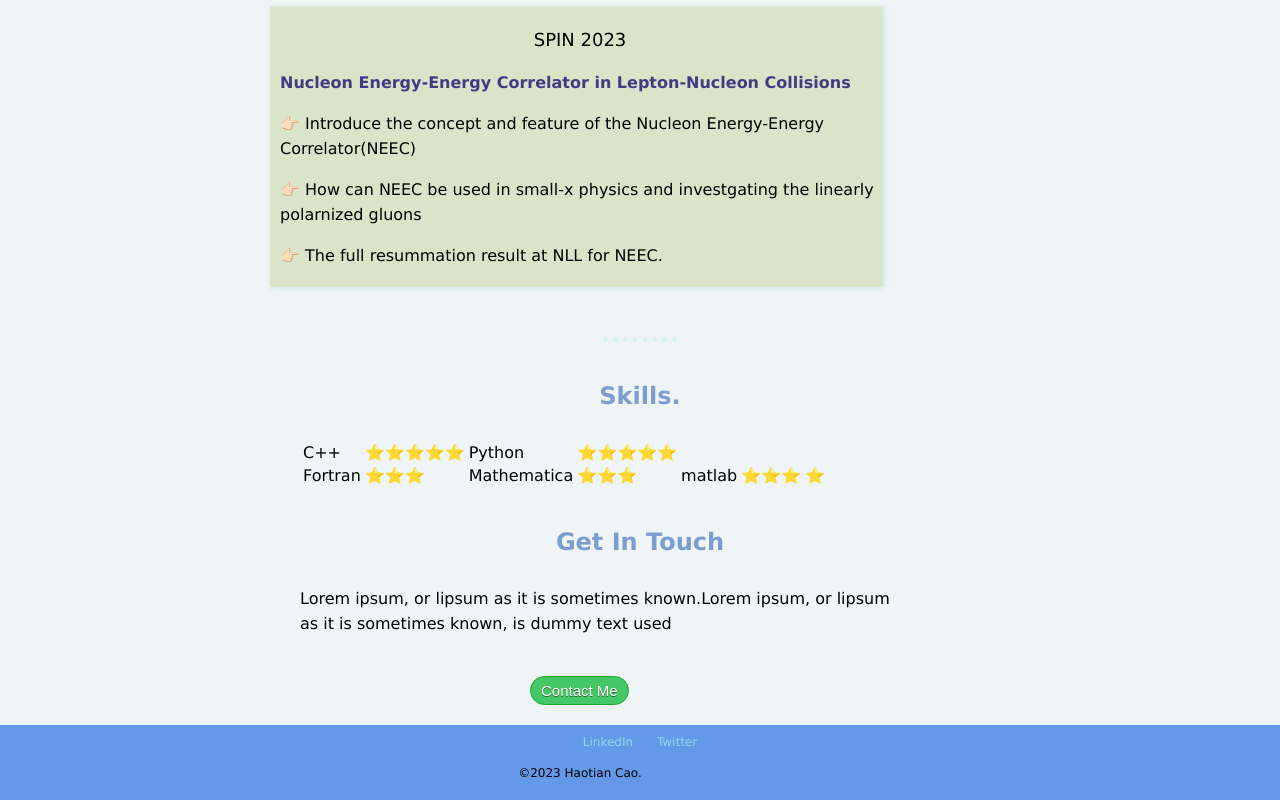
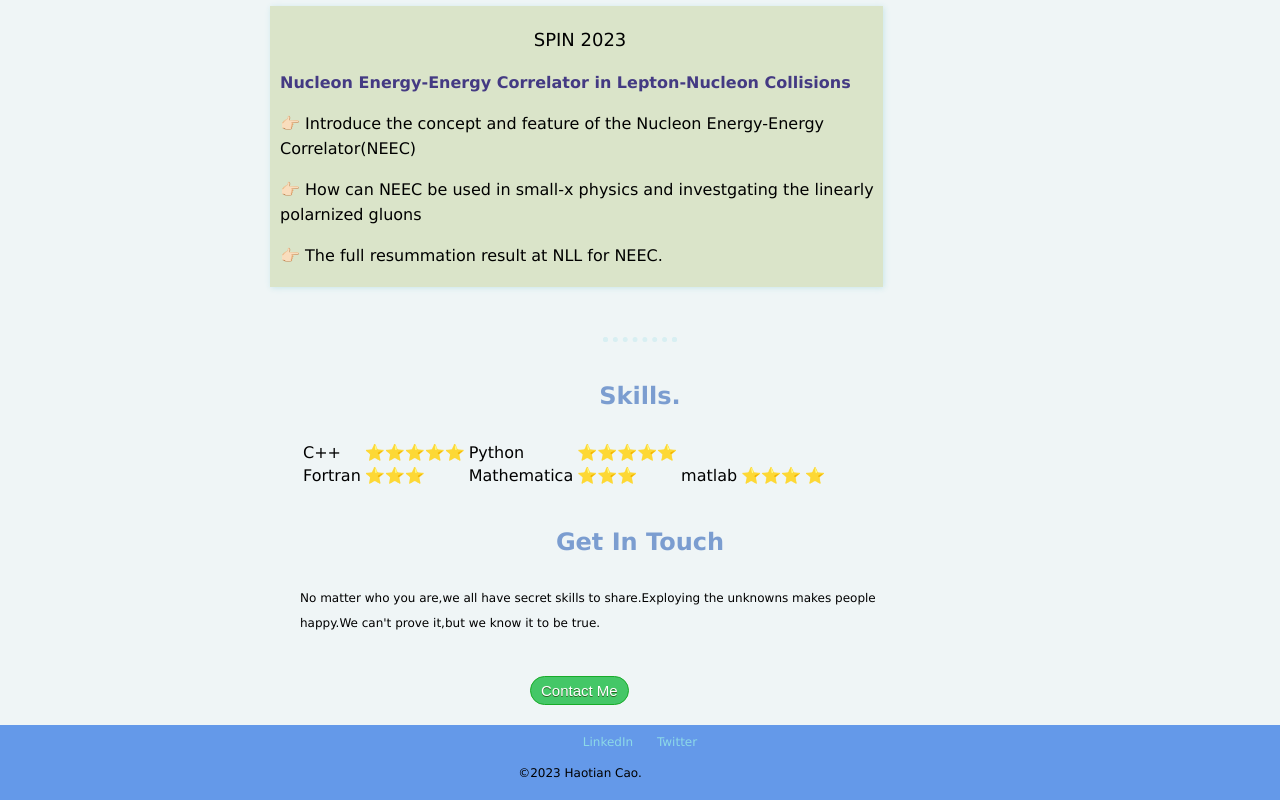
Before and after one commit to caobin1964/Haitian-website, a plain HTML site: page index.html in a window 1280 px wide. Shown: the part 2984-3784 px from the top of the page. Drawn offline with Linux system fonts and the light colour scheme.

Commit message:
Add files via upload

```diff
--- a/index.html
+++ b/index.html
@@ -132,8 +132,7 @@
 
         <div class='contact-me'>
             <h2 class='touch'>Get In Touch</h2>
-            <p class='contact'>Lorem ipsum, or lipsum as it is sometimes known.Lorem ipsum, or lipsum as it is sometimes known,
-            is dummy text used</p>
+            <p class='contact'>No matter who you are,we all have secret skills to share.Exploying the unknowns makes people happy.We can't prove it,but we know it to be true.</p>
             <a class='btn' href="mailto:caohaotian@me.com">Contact Me</a>
 
 
--- a/styles.css
+++ b/styles.css
@@ -168,6 +168,7 @@ h2{
     width: 600px;
     margin-left: 300px;
     margin-bottom: 40px;
+    font-size: 12px;
 
 }
 .bottom{
@@ -200,6 +201,9 @@ h2{
     margin-left: 530px;
     margin-bottom: 20px;
 }
+.btn:hover{
+    color: #6499E9;
+}
 
 .footer{
 
```
